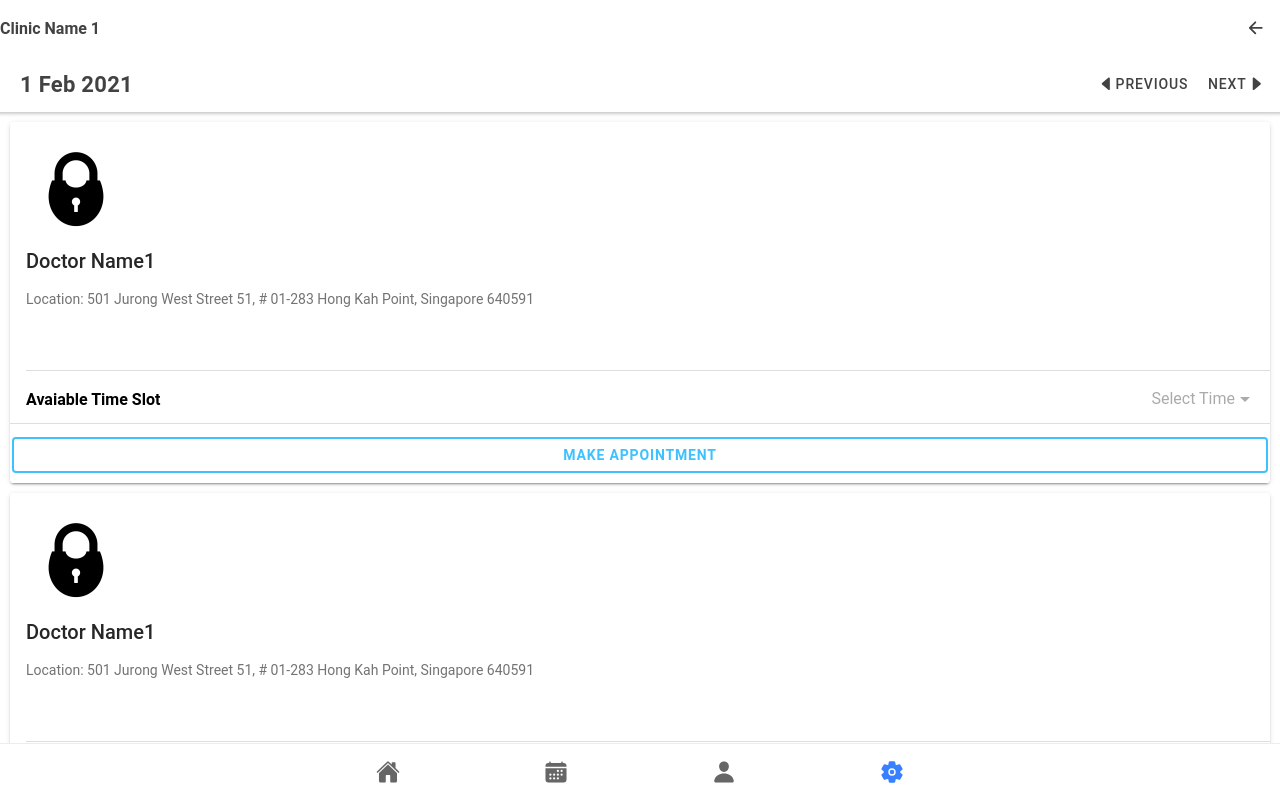
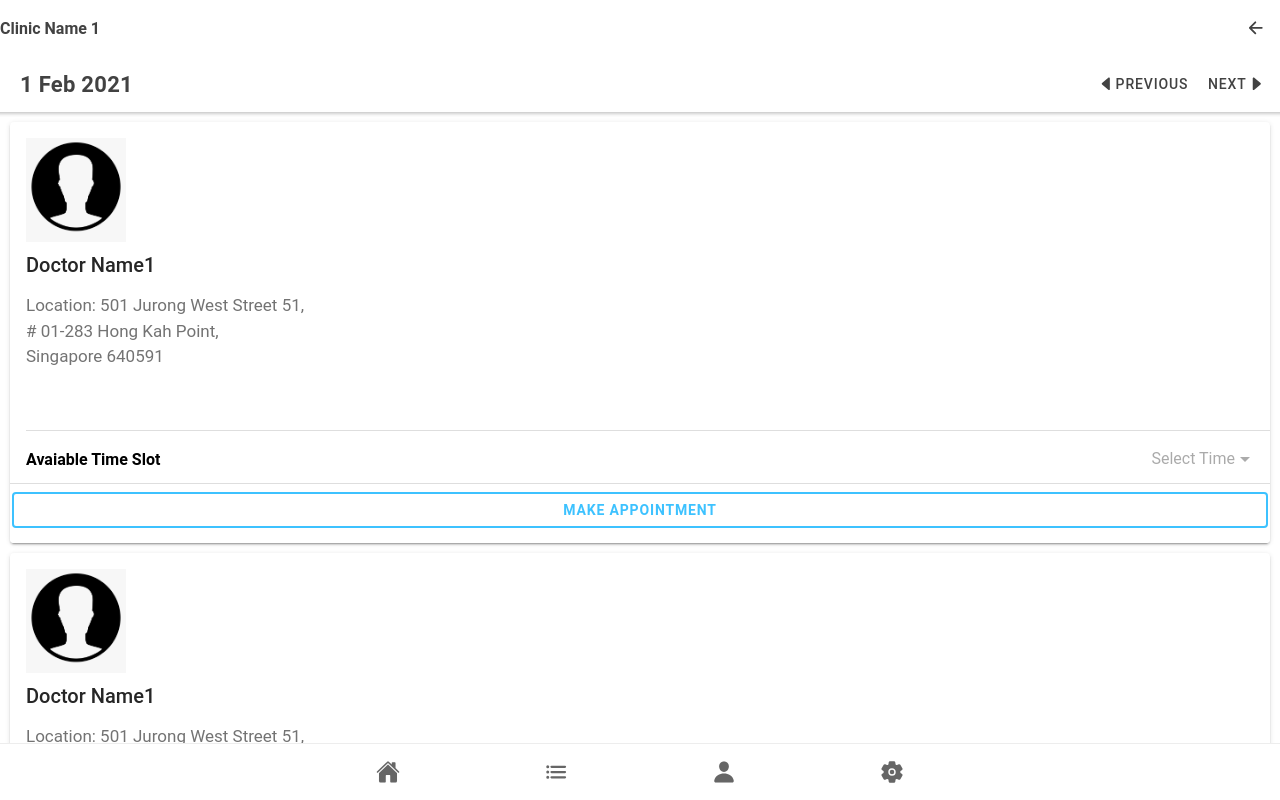
Before and after one commit to johnewong/CZ2006-Frontend, a React (Create React App) app: page /MakeAppointment in a window 1280 px wide. Built offline with nearby package versions, Linux system fonts and the light colour scheme.

Commit message:
mx update

```diff
--- a/src/App.tsx
+++ b/src/App.tsx
@@ -9,7 +9,7 @@ import {
   IonTabs,
 } from '@ionic/react';
 import { IonReactRouter } from '@ionic/react-router';
-import { home, calendar, person, settings } from 'ionicons/icons';
+import { home, list, person, settings } from 'ionicons/icons';
 
 
 /* Core CSS required for Ionic components to work properly */
@@ -26,6 +26,7 @@ import '@ionic/react/css/float-elements.css';
 import '@ionic/react/css/text-alignment.css';
 import '@ionic/react/css/text-transformation.css';
 import '@ionic/react/css/flex-utils.css';
+import '@ionic/react/css/display.css';
 import '@ionic/react/css/display.css';
 
 /* Theme variables */
@@ -50,7 +51,7 @@ const App: React.FC = () => (
     <IonReactRouter>
       <IonTabs>
         <IonRouterOutlet>
-        <Route path="/setting" component={Setting} exact={true} />
+            <Route path="/setting" component={Setting} exact={true} />
             <Route path="/account" component={Account} exact={true} />
             <Route path="/language" component={Language} exact={true} />
         <Route path="/search" component={Search} exact={true} />
@@ -66,14 +67,14 @@ const App: React.FC = () => (
           <Route exact path="/Home">
             <Home />
           </Route>
-          <Route exact path="/profile">
+          <Route exact path="/EventList">
+            <EventList />
+          </Route>
+          <Route path="/profile">
             <Profile />
           </Route>
-          <Route path="/loginMX">
-            <Login />
-          </Route>
-          <Route path="/MakeAppointment">
-            <MakeAppointment />
+          <Route path="/setting">
+            <Setting />
           </Route>
           <Route exact path="/">
             <Redirect to="/Home" />
@@ -83,13 +84,13 @@ const App: React.FC = () => (
           <IonTabButton tab="Home" href="/Home">
             <IonIcon icon={home} />
           </IonTabButton>
+          <IonTabButton tab="EventList" href="/EventList">
+            <IonIcon icon={list} />
+          </IonTabButton>
           <IonTabButton tab="Profile" href="/profile">
-            <IonIcon icon={calendar} />
-          </IonTabButton>
-          <IonTabButton tab="Login" href="/loginMX">
             <IonIcon icon={person} />
           </IonTabButton>
-          <IonTabButton tab="MakeAppointment" href="/MakeAppointment">
+          <IonTabButton tab="Setting" href="/setting">
             <IonIcon icon={settings} />
           </IonTabButton>
         </IonTabBar>
--- /dev/null
+++ b/src/pages/MakeAppointment.css
@@ -0,0 +1,8 @@
+.doctorDetailFontSize{
+    font-size:  17px;
+}
+
+.modal{
+    font-size:  20px;
+
+}
--- a/src/pages/MakeAppointment.tsx
+++ b/src/pages/MakeAppointment.tsx
@@ -1,9 +1,9 @@
 import { IonCard, IonContent,IonPopover,IonSelect,IonSelectOption,
    IonHeader, IonButtons, IonPage, IonSlide, IonTitle, IonToolbar,IonModal } from '@ionic/react';
 import React, { useState } from 'react';
-import axios from "axios";
+import "./MakeAppointment.css";
 import { IonGrid, IonRow, IonCol } from '@ionic/react';
-import { arrowBack, caretBack,caretForward,caretDown, addCircle  } from "ionicons/icons";
+import { arrowBack, caretBack,caretForward,location, time, person  } from "ionicons/icons";
 import { useHistory } from "react-router-dom";
 import { IonItem, IonLabel, IonInput, IonButton, IonIcon, IonAlert,IonImg, IonSegment,IonSegmentButton, IonSlides, IonCardHeader, IonCardSubtitle, IonCardTitle, IonCardContent } from '@ionic/react';
 
@@ -17,12 +17,15 @@ const MakeAppointment: React.FC = () => {
   const [password, setPassword] = useState<string>("cityslicka");
   const [iserror, setIserror] = useState<boolean>(false);
   const [message, setMessage] = useState<string>("");
+  const [showMessage, setShowMessage] = useState<boolean>(false);
   const [showModal, setShowModal] = useState(false);
-  const [AvaiTime, setAvailableTime] = useState<string>('brown');
+  const [AvaiTime, setAvailableTime] = useState<string>('');
   const [makeAppoint, setMakeAppoint] = useState<boolean>(false);
+
   const handleMakeAppoint = () => {
     setMessage("");
     setMakeAppoint(true);
+
     return;
   };
 
@@ -57,22 +60,15 @@ const MakeAppointment: React.FC = () => {
           </IonToolbar>
       </IonHeader>
       <IonContent fullscreen>
-        <IonAlert
-          isOpen={makeAppoint}
-          onDidDismiss={() => setMakeAppoint(false)}
-          cssClass="my-custom-class"
-          header={"Appointment Details"}
-          message={message}
-          buttons={["OK"]}
-        />
         <IonCard>
           <IonCardHeader>
-            <img src= "assets/images/LockLogo.png" width = "100px" />
+            <img src= "assets/images/PersonHead.png" width = "100px" />
           <IonCardTitle class = "ion-text-left">Doctor Name1</IonCardTitle>
           </IonCardHeader>
-          <IonCardContent class = "ion-text-left">
-            Location: 501 Jurong West Street 51, # 01-283
-            Hong Kah Point, Singapore 640591
+          <IonCardContent className = "doctorDetailFontSize">
+            <div>Location: 501 Jurong West Street 51,</div>
+            <div># 01-283 Hong Kah Point, </div>
+            <div>Singapore 640591</div>
           </IonCardContent>
         <IonItem></IonItem>
           <IonToolbar >
@@ -94,19 +90,62 @@ const MakeAppointment: React.FC = () => {
             </IonToolbar>
             <IonToolbar>
             <IonButton
-                      onClick = {handleMakeAppoint}
+                      onClick = {() => setShowModal(true)}
                       class = "button button-outline button-block"
                       color = "secondary"><b>Make Appointment</b></IonButton>
+              <IonModal isOpen={showModal} cssClass='my-custom-class'>
+                <IonContent fullscreen className="ion-padding ion-text-center">
+                  <IonGrid>
+                    <IonRow>
+                      <IonCol>
+                        <IonHeader>
+                          <IonToolbar >
+                            <IonLabel  className = "modal">Appointment Summary</IonLabel>
+                          </IonToolbar>
+                          <IonRow><IonCol></IonCol></IonRow><IonRow><IonCol></IonCol></IonRow>
+                          <IonItem>
+                            <IonIcon icon={location}></IonIcon>
+                            <IonLabel className = "ion-text-center">Jurong West Clinic 1</IonLabel>
+                          </IonItem>
+                          <IonItem>
+                            <IonIcon icon={person}></IonIcon>
+                            <IonLabel className = "ion-text-center">Dortor Name 1</IonLabel>
+                          </IonItem>
+                          <IonItem>
+                            <IonIcon icon={time}></IonIcon>
+                            <IonLabel className = "ion-text-center">09:00 - 09:30</IonLabel>
+                          </IonItem>
+                        </IonHeader>
+                      </IonCol>
+                    </IonRow>
+                  </IonGrid>
+                </IonContent>
+
+                <IonButton onClick={() => {setShowModal(false); handleMakeAppoint()}}><b>Confirm Appointment</b></IonButton>
+              </IonModal>
+              <IonRow>
+                <IonCol>
+                  <IonAlert
+                    isOpen={makeAppoint}
+                    onDidDismiss={() => setMakeAppoint(false)}
+                    cssClass="my-custom-class"
+                    header={"The appointment has been confirmed!"}
+                    message={message}
+                    buttons={["OK"]}
+                  />
+                </IonCol>
+              </IonRow>
           </IonToolbar>
         </IonCard>
       <IonCard>
           <IonCardHeader>
-            <img src= "assets/images/LockLogo.png" width = "100px" />
+            <img src= "assets/images/PersonHead.png" width = "100px" />
           <IonCardTitle class = "ion-text-left">Doctor Name1</IonCardTitle>
           </IonCardHeader>
-          <IonCardContent class = "ion-text-left">
-            Location: 501 Jurong West Street 51, # 01-283
-            Hong Kah Point, Singapore 640591
+          <IonCardContent className = "doctorDetailFontSize">
+            <div>Location: 501 Jurong West Street 51,</div>
+            <div># 01-283 Hong Kah Point, </div>
+            <div>Singapore 640591</div>
           </IonCardContent>
         <IonItem></IonItem>
           <IonToolbar >
@@ -127,6 +166,12 @@ const MakeAppointment: React.FC = () => {
             </IonItem>
 
           </IonToolbar>
+          <IonToolbar>
+            <IonButton
+                      onClick = {handleMakeAppoint}
+                      class = "button button-outline button-block"
+                      color = "secondary"><b>Make Appointment</b></IonButton>
+          </IonToolbar>
         </IonCard>
 
       </IonContent>
--- a/src/theme/variables.css
+++ b/src/theme/variables.css
@@ -234,9 +234,4 @@ http://ionicframework.com/docs/theming/ */
     --ion-card-background: #1e1e1e;
   }
 
-.fontSize
-{
-  font-size: 4em;
 }
-
-}
```
Also changed, not shown: public/assets/images/PersonHead.png (added), 1 other file (tests, documents, lock files or other folders).
